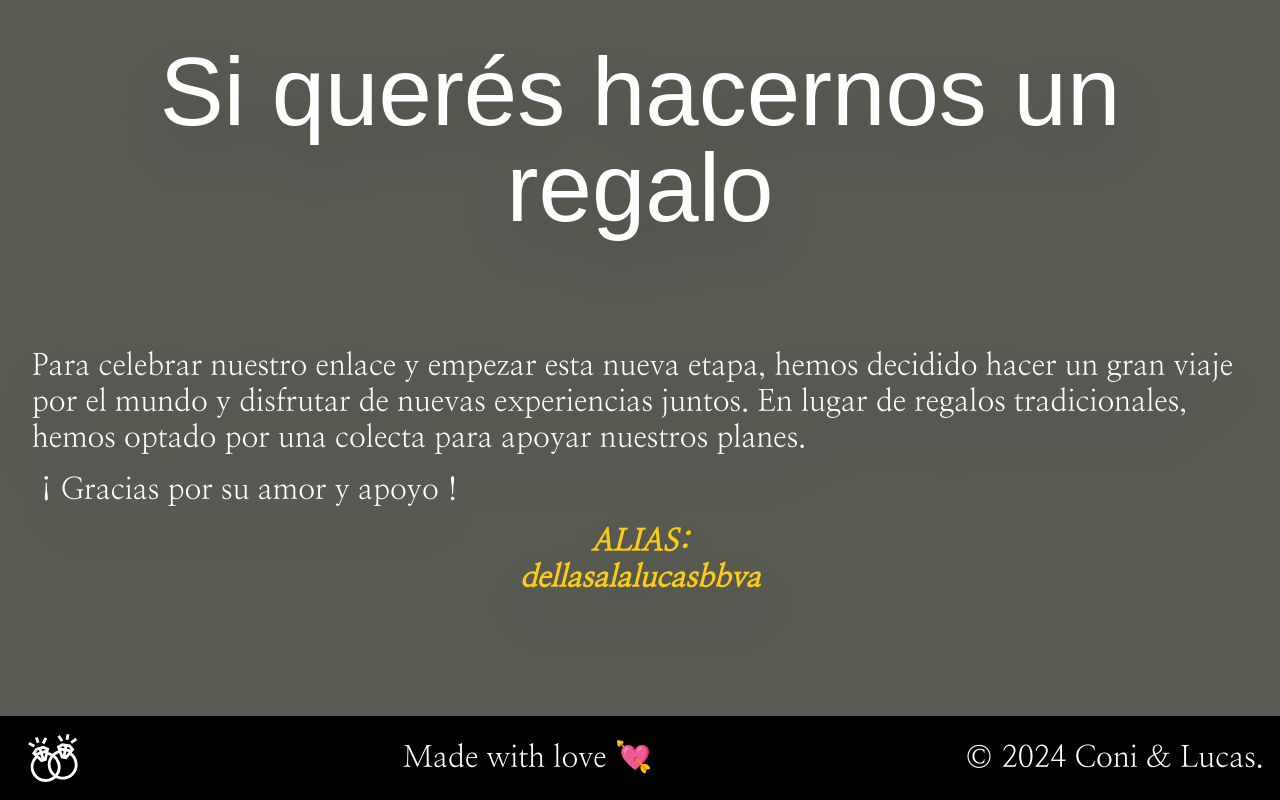
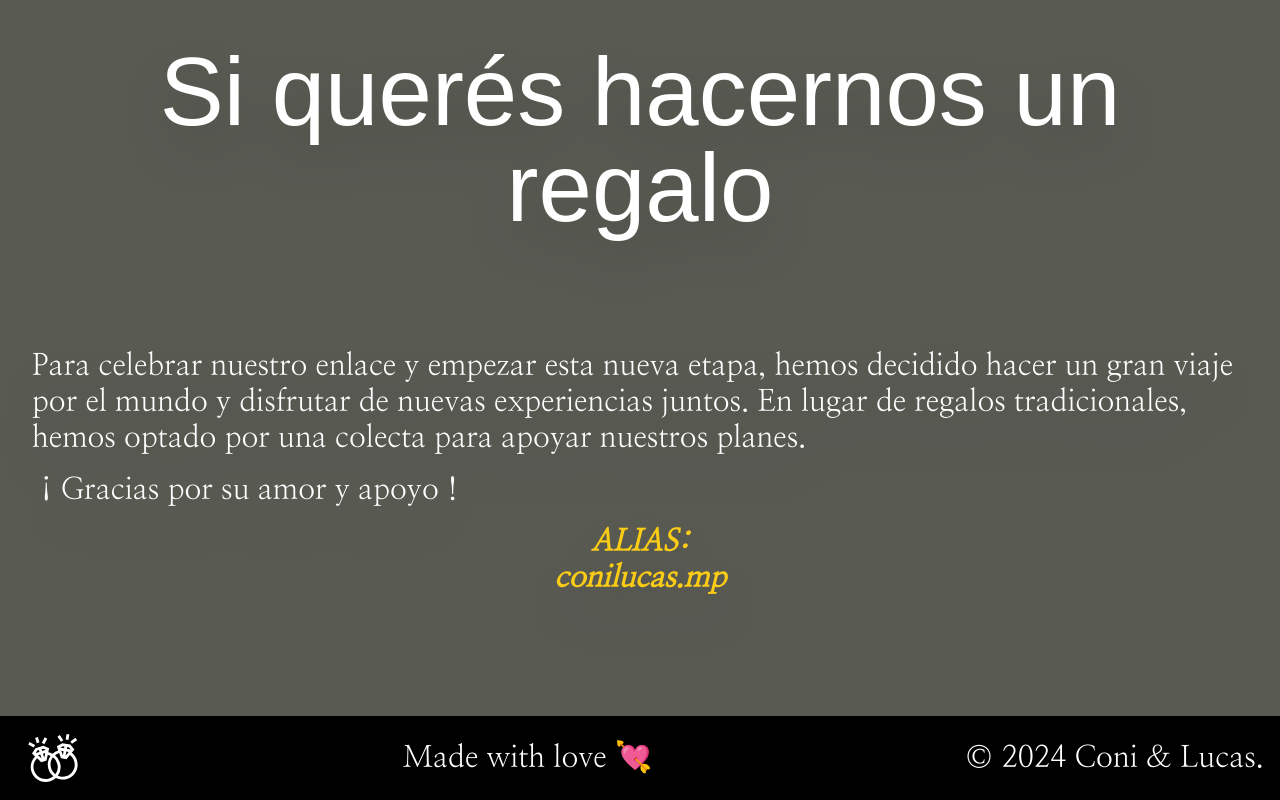
Before and after one commit to lucasdellasala/conilucas, a Next.js app: page / in a window 1280 px wide. Shown: the part 7784-8584 px from the top of the page. Built offline with nearby package versions, Linux system fonts and the light colour scheme; a web font is replaced by a local one.

Commit message:
Update Gift.tsx

```diff
--- a/app/sections/Gift.tsx
+++ b/app/sections/Gift.tsx
@@ -20,7 +20,7 @@ export function Gift() {
         <Span>ALIAS:</Span>
       </Paragraph>
       <Paragraph className="pt-0">
-        <Span>dellasalalucasbbva</Span>
+        <Span>conilucas.mp</Span>
       </Paragraph>
     </Template>
   );
```
